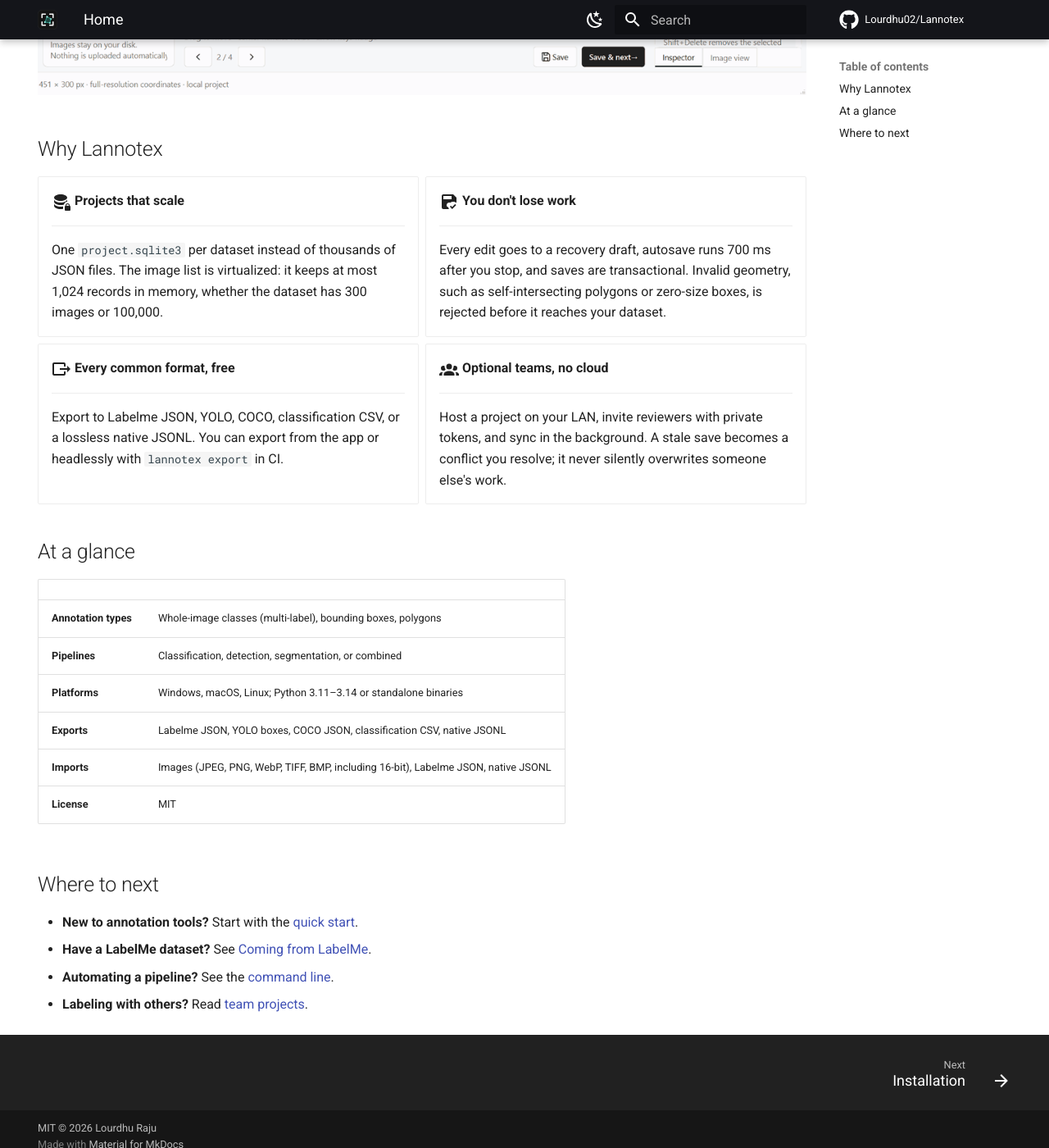
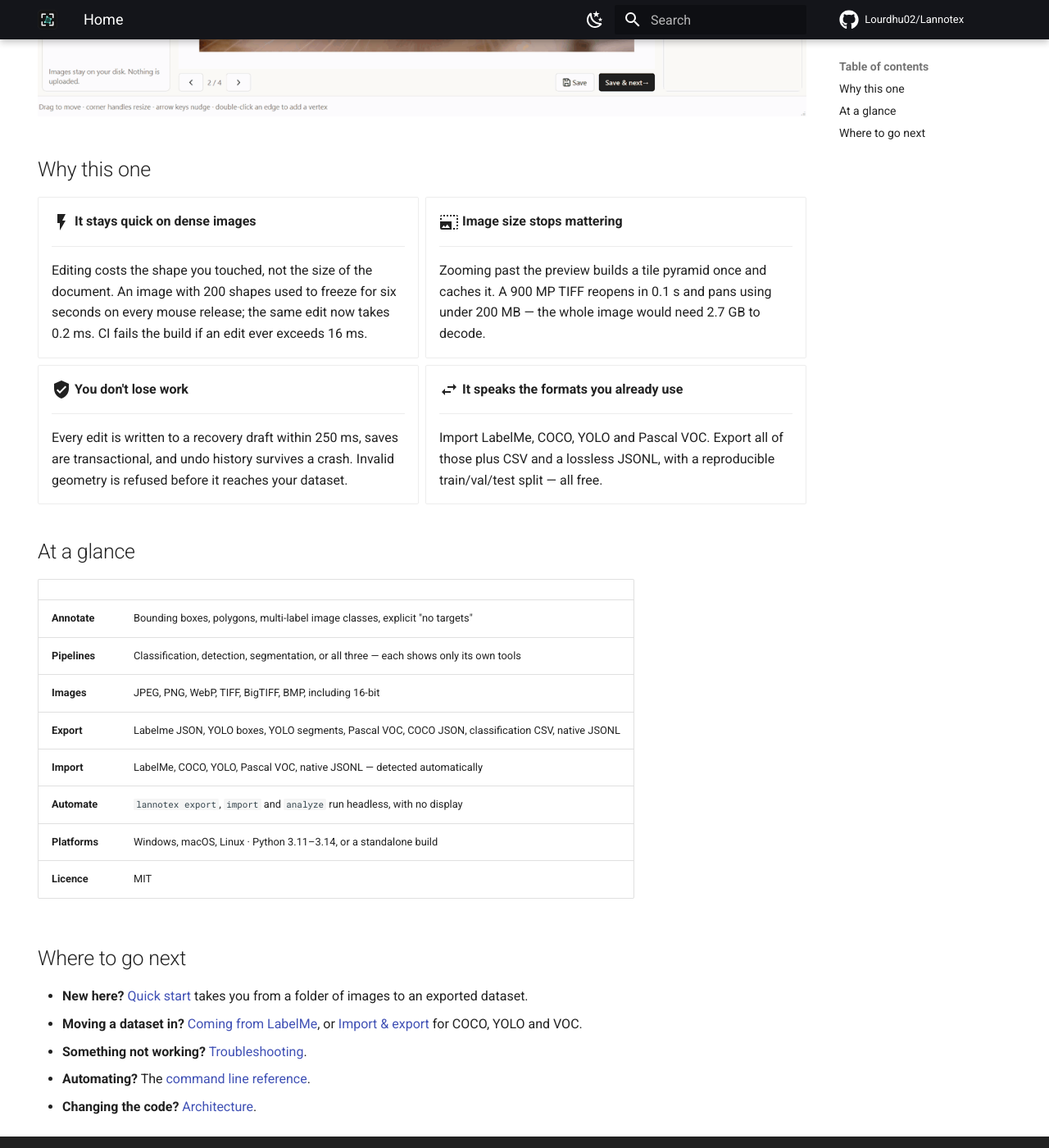
Before and after one commit to Lourdhu02/Lannotex, an MkDocs documentation site: the page built from docs/index.md, in a window 1280 px wide and 1400 px high, scrolled down 824 px. Shown: the whole window at 82% size. Built offline with MkDocs 1.6.1 and Material for MkDocs 9.7.7, drawn with Linux system fonts in a browser that asks for light colours; comment, search, counter and statistics services are not loaded; some of the changed text lies outside the part shown.

Commit message:
docs: rewrite the documentation around what people actually need
The site had grown stale: the roadmap still described work finished two
releases ago, the verification page pinned 0.0.2 and 42 tests, and there
was nowhere to look when something went wrong.

- Add Troubleshooting, covering the problems people actually hit: the
  Windows long-path install error, missing Qt libraries on Linux, unsigned
  download warnings, relinking a moved image, why a huge image looks soft
  at first, what blocks a save, and recovering a draft
- Add Architecture for contributors: module map, the decisions behind
  normalized geometry, delta undo and identity-keyed caches, and the
  invariants that break things quietly when ignored
- Rewrite the roadmap as done / next / later / not planned, with the
  reasons rather than a wish list
- Retire the verification page; it described a release long gone and its
  honest limits now live in Performance and Troubleshooting
- Rewrite the landing page and README lead around measured numbers
- Regenerate every screenshot and the demo from the rebuilt UI
- Group the nav into User guide and Reference

```diff
--- a/docs/index.md
+++ b/docs/index.md
@@ -5,51 +5,50 @@
 
 # Lannotex
 
-**Fast, offline-first image annotation for classifications, bounding boxes, and polygons, on your own machine.**
+**Label images for AI, on your own machine. Free, offline, MIT.**
 
-Lannotex is a free, MIT-licensed desktop app. Each project is one SQLite file in a folder you
-choose. Your source images are never moved, copied, or altered. There is no account, no
-telemetry, and no network traffic unless you deliberately host or join a team.
+Lannotex is a desktop annotation tool for bounding boxes, polygons and image classes. A project
+is one SQLite file in a folder you choose, and your source images are never moved, copied or
+altered. There is no account, no telemetry, and no network traffic unless you deliberately host
+or join a team.
 
 [Install Lannotex](getting-started/installation.md){ .md-button .md-button--primary }
 [Coming from LabelMe?](migrate-from-labelme.md){ .md-button }
 
 ![Drawing two boxes and a polygon on a cat photo in Lannotex, then saving and moving to the next image](assets/demo.gif)
 
-## Why Lannotex
+## Why this one
 
 <div class="grid cards" markdown>
 
--   :material-database-lock:{ .lg .middle } **Projects that scale**
+-   :material-flash:{ .lg .middle } **It stays quick on dense images**
 
     ---
 
-    One `project.sqlite3` per dataset instead of thousands of JSON files. The image list is
-    virtualized: it keeps at most 1,024 records in memory, whether the dataset has 300
-    images or 100,000.
+    Editing costs the shape you touched, not the size of the document. An image with 200 shapes
+    used to freeze for six seconds on every mouse release; the same edit now takes 0.2 ms. CI
+    fails the build if an edit ever exceeds 16 ms.
 
--   :material-content-save-check:{ .lg .middle } **You don't lose work**
+-   :material-image-size-select-large:{ .lg .middle } **Image size stops mattering**
 
     ---
 
-    Every edit goes to a recovery draft, autosave runs 700 ms after you stop, and saves are
-    transactional. Invalid geometry, such as self-intersecting polygons or zero-size boxes,
-    is rejected before it reaches your dataset.
+    Zooming past the preview builds a tile pyramid once and caches it. A 900 MP TIFF reopens in
+    0.1 s and pans using under 200 MB — the whole image would need 2.7 GB to decode.
 
--   :material-export:{ .lg .middle } **Every common format, free**
+-   :material-shield-check:{ .lg .middle } **You don't lose work**
 
     ---
 
-    Export to Labelme JSON, YOLO, COCO, classification CSV, or a lossless native JSONL. You
-    can export from the app or headlessly with `lannotex export` in CI.
+    Every edit is written to a recovery draft within 250 ms, saves are transactional, and undo
+    history survives a crash. Invalid geometry is refused before it reaches your dataset.
 
--   :material-account-group:{ .lg .middle } **Optional teams, no cloud**
+-   :material-swap-horizontal:{ .lg .middle } **It speaks the formats you already use**
 
     ---
 
-    Host a project on your LAN, invite reviewers with private tokens, and sync in the
-    background. A stale save becomes a conflict you resolve; it never silently overwrites
-    someone else's work.
+    Import LabelMe, COCO, YOLO and Pascal VOC. Export all of those plus CSV and a lossless
+    JSONL, with a reproducible train/val/test split — all free.
 
 </div>
 
@@ -57,16 +56,21 @@
 
 | | |
 | --- | --- |
-| **Annotation types** | Whole-image classes (multi-label), bounding boxes, polygons |
-| **Pipelines** | Classification, detection, segmentation, or combined |
-| **Platforms** | Windows, macOS, Linux; Python 3.11–3.14 or standalone binaries |
-| **Exports** | Labelme JSON, YOLO boxes, COCO JSON, classification CSV, native JSONL |
-| **Imports** | Images (JPEG, PNG, WebP, TIFF, BMP, including 16-bit), Labelme JSON, native JSONL |
-| **License** | MIT |
+| **Annotate** | Bounding boxes, polygons, multi-label image classes, explicit "no targets" |
+| **Pipelines** | Classification, detection, segmentation, or all three — each shows only its own tools |
+| **Images** | JPEG, PNG, WebP, TIFF, BigTIFF, BMP, including 16-bit |
+| **Export** | Labelme JSON, YOLO boxes, YOLO segments, Pascal VOC, COCO JSON, classification CSV, native JSONL |
+| **Import** | LabelMe, COCO, YOLO, Pascal VOC, native JSONL — detected automatically |
+| **Automate** | `lannotex export`, `import` and `analyze` run headless, with no display |
+| **Platforms** | Windows, macOS, Linux · Python 3.11–3.14, or a standalone build |
+| **Licence** | MIT |
 
-## Where to next
+## Where to go next
 
-- **New to annotation tools?** Start with the [quick start](getting-started/quickstart.md).
-- **Have a LabelMe dataset?** See [Coming from LabelMe](migrate-from-labelme.md).
-- **Automating a pipeline?** See the [command line](cli.md).
-- **Labeling with others?** Read [team projects](TEAM.md).
+- **New here?** [Quick start](getting-started/quickstart.md) takes you from a folder of images
+  to an exported dataset.
+- **Moving a dataset in?** [Coming from LabelMe](migrate-from-labelme.md), or
+  [Import & export](guide/import-export.md) for COCO, YOLO and VOC.
+- **Something not working?** [Troubleshooting](guide/troubleshooting.md).
+- **Automating?** The [command line reference](cli.md).
+- **Changing the code?** [Architecture](reference/architecture.md).
--- a/mkdocs.yml
+++ b/mkdocs.yml
@@ -70,10 +70,11 @@
       - Projects & safety: guide/projects.md
       - Import & export: guide/import-export.md
       - Team projects: TEAM.md
+      - Troubleshooting: guide/troubleshooting.md
   - Coming from LabelMe: migrate-from-labelme.md
   - Command line: cli.md
-  - Project:
+  - Reference:
+      - Architecture: reference/architecture.md
+      - Performance: PERFORMANCE.md
       - Roadmap: ROADMAP.md
-      - Performance: PERFORMANCE.md
-      - Verification: VERIFICATION.md
-      - Microsoft Store: MICROSOFT_STORE.md
+      - Packaging for the Microsoft Store: MICROSOFT_STORE.md
```
Also changed, not shown: README.md (+11 -9 lines), docs/MICROSOFT_STORE.md (+40 -13 lines), docs/ROADMAP.md (+58 -31 lines), docs/VERIFICATION.md (deleted, +0 -44 lines), docs/guide/troubleshooting.md (added, +128 -0 lines), docs/reference/architecture.md (added, +109 -0 lines), docs/assets/demo.gif, docs/assets/home-light.png, docs/assets/workspace-dark.png, docs/assets/workspace-light.png.
